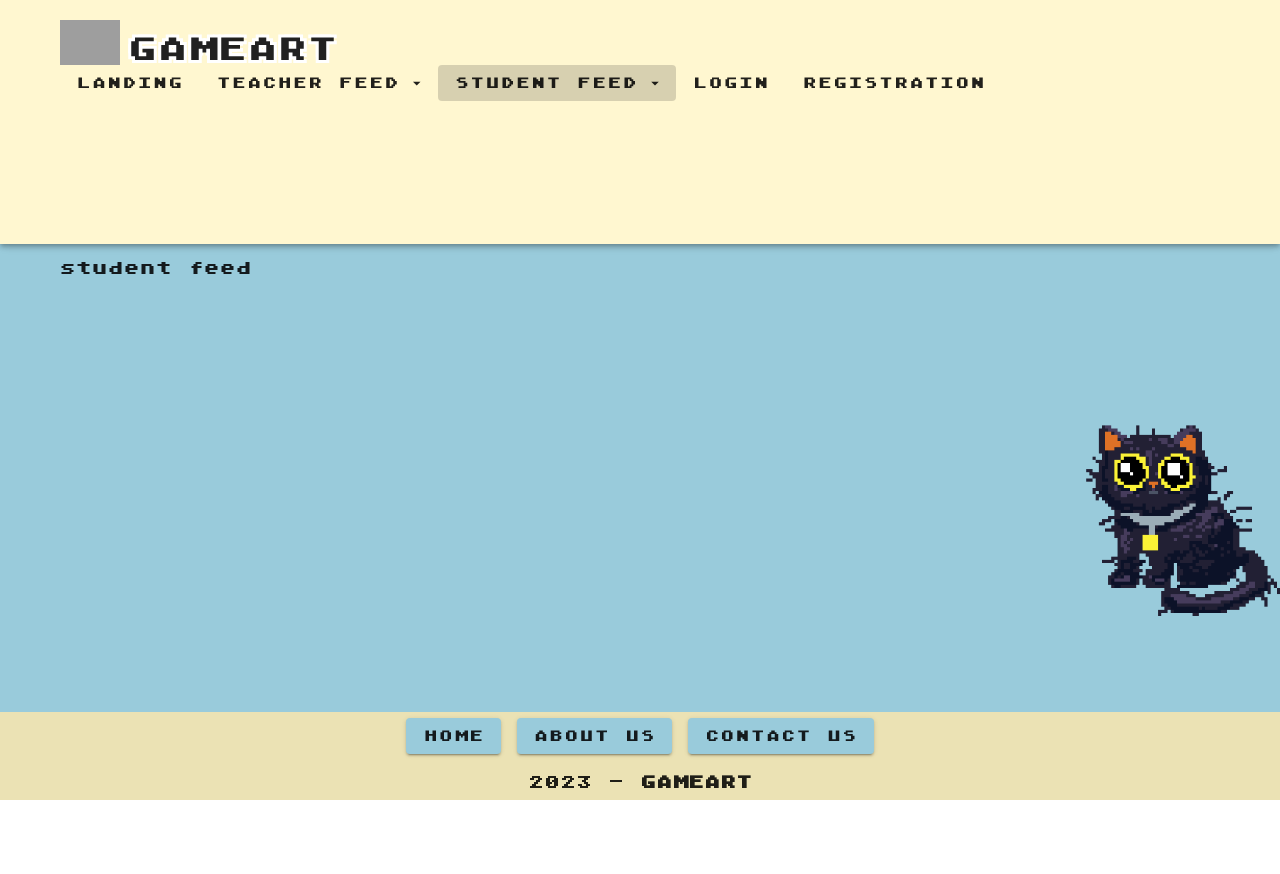
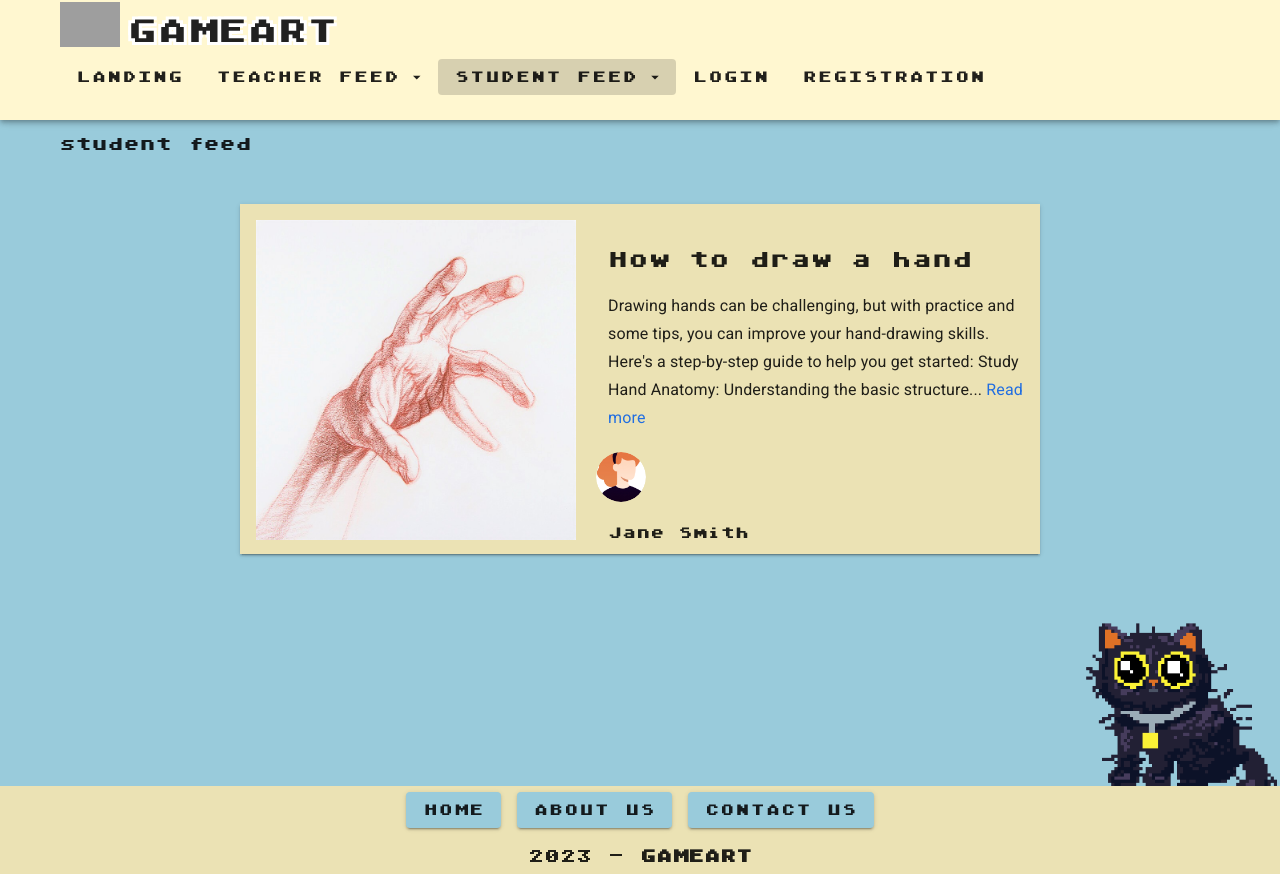
Before and after one commit to EvaPelko/learnart, a Vue app: page /studentfeed in a window 1280 px wide. Before the commit the page ends 800 px from the top, so only its background shows below. Built offline with nearby package versions, Linux system fonts and the light colour scheme; grey boxes are pictures that could not be loaded.

Commit message:
PostCard component added

```diff
--- a/src/App.vue
+++ b/src/App.vue
@@ -2,7 +2,8 @@
   <v-app>
     <v-app-bar height=120 color="#FFF7D0">
       <v-container>
-
+        <v-row>
+          <v-col cols="auto">
             <div class="d-flex justify-start align-center">
 
               <a href="/landing"><v-img alt="Gameart Logo" class="shrink mr-2" contain
@@ -11,7 +12,11 @@
               </a>
               <v-app-bar-title class="stroke">GAMEART</v-app-bar-title>
             </div>
+          </v-col>
+        </v-row>
         <v-spacer></v-spacer>
+        <v-row>
+          <v-col cols="auto">
             <v-btn text to="/landing">Landing</v-btn>
             <v-menu v-model="openDropdownTeacher" offset-y open-on-hover>
               <template v-slot:activator="{ on }">
@@ -22,7 +27,8 @@
               </template>
 
               <v-list>
-            <v-list-item v-for="item in dropdownItemsTeacher" :key="item.title" @click="handleDropdownItemClick(item)">
+                <v-list-item v-for="item in dropdownItemsTeacher" :key="item.title"
+                  @click="handleDropdownItemClick(item)">
                   <router-link :to="item.route" @click="closeDropdown">
                     <v-list-item-title>{{ item.title }}</v-list-item-title>
                   </router-link>
@@ -31,13 +37,15 @@
             </v-menu>
             <v-menu v-model="openDropdownStudent" offset-y open-on-hover>
               <template v-slot:activator="{ on }">
-            <v-btn text @click.stop="openDropdownStudent = !openDropdownStudent" v-on="on" to="/studentfeed">Student Feed
+                <v-btn text @click.stop="openDropdownStudent = !openDropdownStudent" v-on="on" to="/studentfeed">Student
+                  Feed
                   <v-icon right>mdi-menu-down</v-icon>
                 </v-btn>
               </template>
 
               <v-list>
-            <v-list-item v-for="item in dropdownItemsStudent" :key="item.title" @click="handleDropdownItemClick(item)">
+                <v-list-item v-for="item in dropdownItemsStudent" :key="item.title"
+                  @click="handleDropdownItemClick(item)">
                   <router-link :to="item.route" @click="closeDropdown">
                     <v-list-item-title>{{ item.title }}</v-list-item-title>
                   </router-link>
@@ -57,6 +65,13 @@
             <v-btn v-show="isAuthenticated" @click="signOut" text>Logout</v-btn>
 
             <v-spacer></v-spacer>
+          </v-col>
+        </v-row>
+        <v-row>
+          <v-col cols="auto">
+
+          </v-col>
+        </v-row>
       </v-container>
     </v-app-bar>
 
--- /dev/null
+++ b/src/components/PostCard.vue
@@ -0,0 +1,58 @@
+<template>
+    <v-card :to="'/post'" exact tile height="350px" max-width="800" color="#EBE2B4" class="mx-auto my-12">
+        <div class="d-flex">
+            <div>
+
+                <v-responsive class="ma-4">
+                    <v-img src="../assets/hand-drawing.jpg" alt="Responsive Image" class="mx-auto" max-width="320px"
+                        :class="{ 'shrink-img': isSmallScreen }"></v-img>
+                </v-responsive>
+
+            </div>
+            <div>
+                <br>
+                <v-card-title>How to draw a hand</v-card-title>
+                <v-card-text class="text-left roboto-font text-subtitle-1">
+                    Drawing hands can be challenging, but with practice and some tips, you can improve your hand-drawing
+                    skills. Here's a step-by-step guide to help you get started:
+
+                    Study Hand Anatomy: Understanding the basic structure... <span style="color: #216EE1">Read
+                        more</span>
+                </v-card-text>
+                <a href="/profile">
+                    <v-avatar class="ma-1" size="50">
+                        <v-img src="../assets/User.jpg"> </v-img>
+                    </v-avatar>
+                </a>
+                <v-card-subtitle>Jane Smith</v-card-subtitle>
+            </div>
+        </div>
+    </v-card>
+</template>
+
+<script>
+export default {
+    name: 'PostCard',
+    data() {
+        return {
+            imageUrl: 'path-to-your-image.jpg',
+            isSmallScreen: false,
+        };
+    },
+    methods: {
+        checkScreenSize() {
+            this.isSmallScreen = this.$vuetify.breakpoint.smAndDown;
+        },
+    },
+    mounted() {
+        this.checkScreenSize();
+        window.addEventListener('resize', this.checkScreenSize);
+    },
+    beforeDestroy() {
+        window.removeEventListener('resize', this.checkScreenSize);
+    },
+    components: {
+
+    },
+}
+</script>
--- a/src/views/NewPostView.vue
+++ b/src/views/NewPostView.vue
@@ -4,13 +4,13 @@
       <h1 class="stroke">New Post</h1>
     </v-row>
     <v-row align="center" justify="center">
-      <div id="div-color" max-width="600px" style="padding: 20px">
-        <v-text-field v-model="titleText" label="Write a title" outlined dense class="post-input mx-15"
+      <div id="div-color" max-width="800px" style="padding: 20px">
+        <v-text-field v-model="titleText" label="Write a title" outlined dense class="post-input"
           @keyup.enter="postTitle"></v-text-field>
-        <v-text-field v-model="postText" label="Write text" outlined dense class="post-input mx-15"
-          @keyup.enter="postText"></v-text-field>
-        <v-spacer></v-spacer>
-        <v-btn @click="postTitle" color="#99CBDB" dark class="mx-15">Post</v-btn>
+        <v-text-field v-model="postText" label="Write text" outlined dense auto-grow name="input-7-1" variant="filled"
+          :rules="rules" :model-value="value" counter @keyup.enter="postText"></v-text-field>
+
+        <v-btn @click="postTitle" color="#99CBDB" dark>Post</v-btn>
       </div>
     </v-row>
 
@@ -24,6 +24,9 @@ export default {
     return {
       imageUrl: 'path-to-your-image.jpg',
       isSmallScreen: false,
+      postText: '',
+      rules: [v => v.length <= 25 || 'Max 5000 characters'],
+
     };
   },
   methods: {
@@ -38,5 +41,10 @@ export default {
   beforeDestroy() {
     window.removeEventListener('resize', this.checkScreenSize);
   },
+  resizeTextarea() {
+    const textarea = this.$refs.textarea.$el.querySelector('textarea');
+    textarea.style.height = 'auto';
+    textarea.style.height = textarea.scrollHeight + 'px';
+  },
 };
 </script>
--- a/src/views/PostView.vue
+++ b/src/views/PostView.vue
@@ -1,7 +1,7 @@
 <template>
   <v-container>
     <br>
-    <h2>How to draw a hand</h2>
+    <h2 class="stroke">How to draw a hand</h2>
     <br>
     <div id="div-color">
       <div class="d-flex flex-row bg-surface-variant">
@@ -65,6 +65,11 @@
         Remember, drawing is an art, and there's no single "right" way to do it. Develop your style and keep practicing to
         improve your hand-drawing skills.
       </p>
+      <v-img src="../assets/hand-drawing.jpg" alt="Responsive Image" class="mx-auto" max-width="320px"
+        @click="showFullSize"></v-img>
+      <v-dialog v-model="dialog" max-width="800px">
+        <v-img src="../assets/hand-drawing.jpg" contain></v-img>
+      </v-dialog>
       <br>
     </div>
     <div class="icon-container">
@@ -97,7 +102,7 @@
       <p>Comments</p>
       <div class="comment-container">
         <v-text-field v-model="commentText" label="Write a comment..." outlined dense class="comment-input mx-15"
-          @keyup.enter="postComment"></v-text-field>
+          :rules="rules" counter @keyup.enter="postComment"></v-text-field>
         <v-spacer></v-spacer>
         <v-btn @click="postComment" color="#99CBDB" dark class="mx-15">Post</v-btn>
       </div>
@@ -134,6 +139,9 @@ export default {
       isLiked: false,
       saveDialog: false,
       reportDialog: false,
+      imageUrl: '../assets/hand-drawing.jpg',
+      dialog: false,
+      rules: [v => v.length <= 25 || 'Max 700 characters'],
     };
   },
   methods: {
@@ -153,13 +161,16 @@ export default {
       this.saveDialog = true;
       setTimeout(() => {
         this.saveDialog = false;
-      }, 1000); // Close the dialog after 2 seconds
+      }, 1000);
     },
     showReportMessage() {
       this.reportDialog = true;
       setTimeout(() => {
         this.reportDialog = false;
-      }, 1000); // Close the dialog after 2 seconds
+      }, 1000);
+    },
+    showFullSize() {
+      this.dialog = true;
     },
   },
   components: {
--- a/src/views/StudentFeedView.vue
+++ b/src/views/StudentFeedView.vue
@@ -2,17 +2,18 @@
   <v-container>
     <v-spacer></v-spacer>
     <div>student feed</div>
+    <PostCard></PostCard>
   </v-container>
 </template>
 
 <script>
-import HelloWorld from '../components/HelloWorld'
+import PostCard from '../components/PostCard'
 
 export default {
   name: 'StudentFeedView',
 
   components: {
-
+    PostCard,
   },
 }
 </script>
```
Also changed, not shown: src/components/ImageViewer.vue (added, +31 -0 lines). Lines whose indentation alone changed are shown as unchanged.
